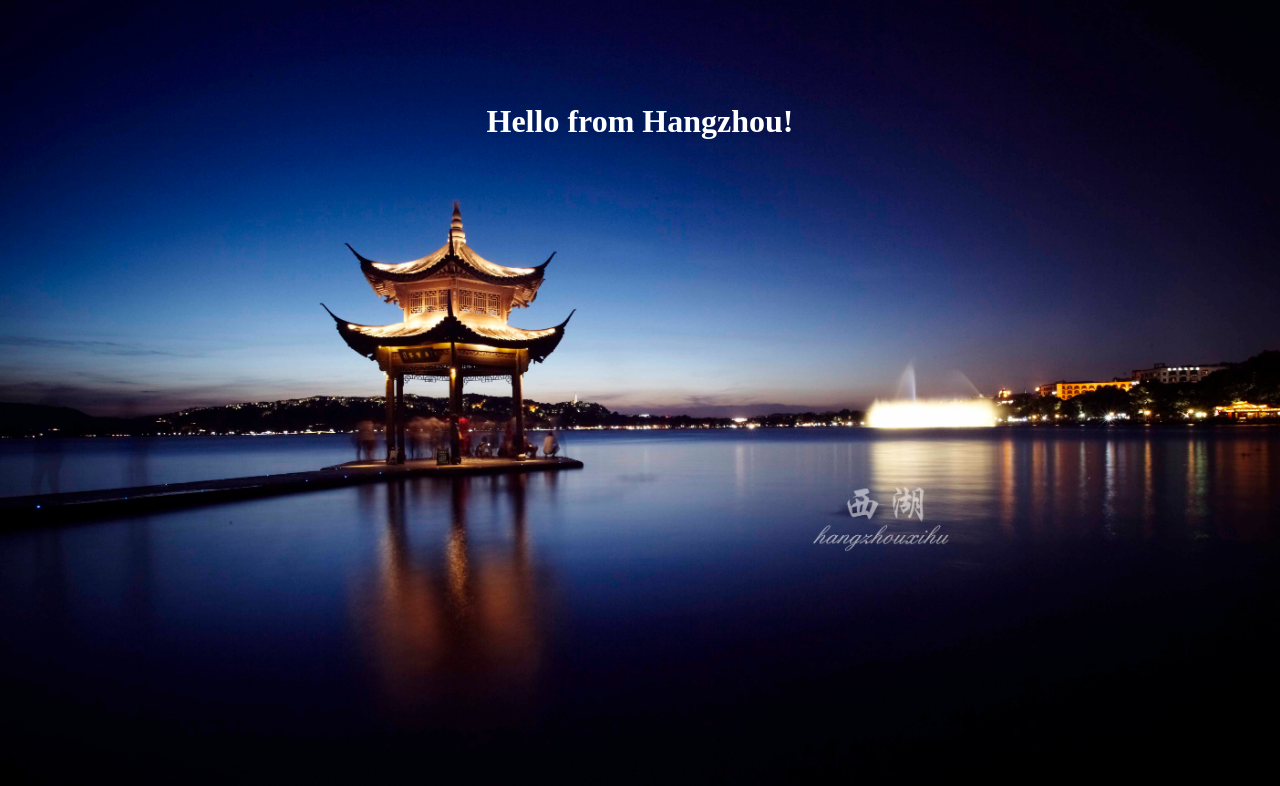
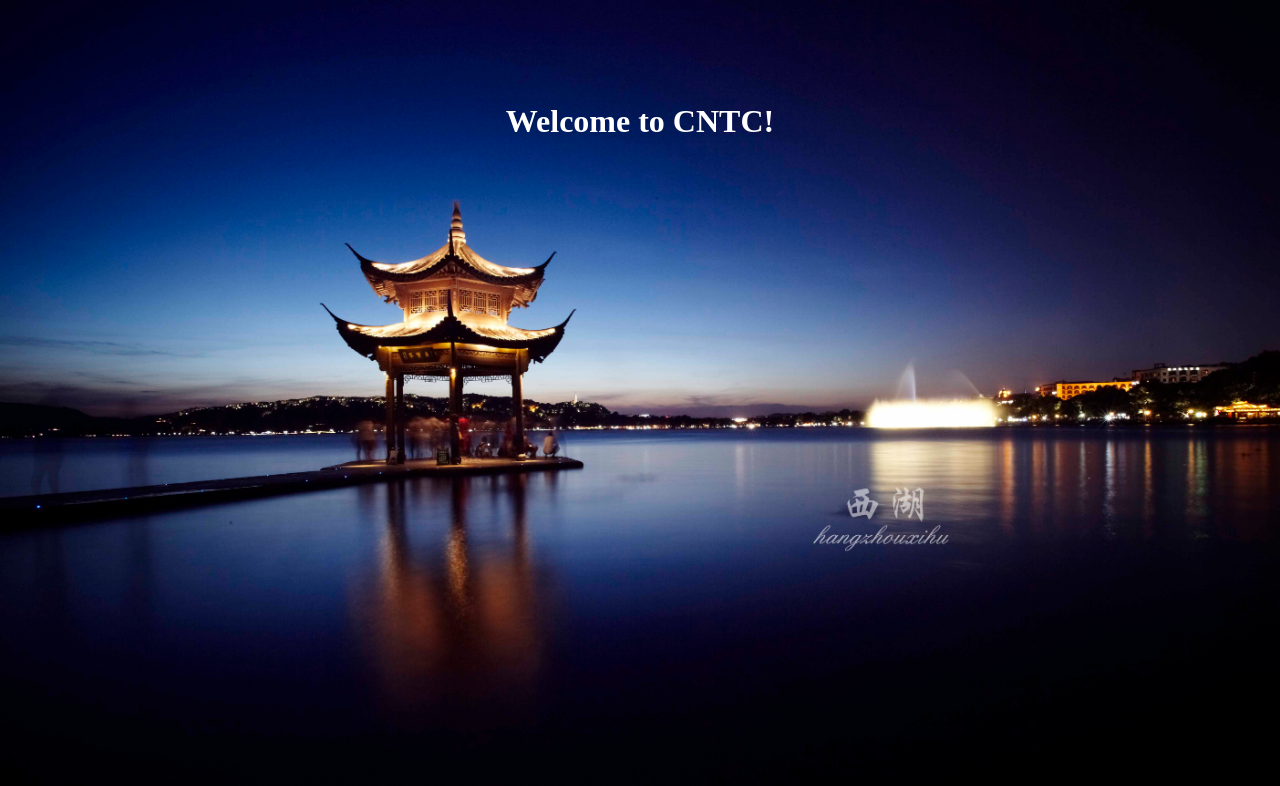
Before and after one commit to linc101/helloFromHangzhou, a plain HTML site: page index.html in a window 1280 px wide. Drawn offline with Linux system fonts and the light colour scheme.

Commit message:
update for cntc

```diff
--- a/index.html
+++ b/index.html
@@ -16,7 +16,7 @@
 </style>
 </head>
 <body>
-<h1>Hello from Hangzhou!</h1>
+<h1>Welcome to CNTC!</h1>
 
 </body>
 </html>
```
